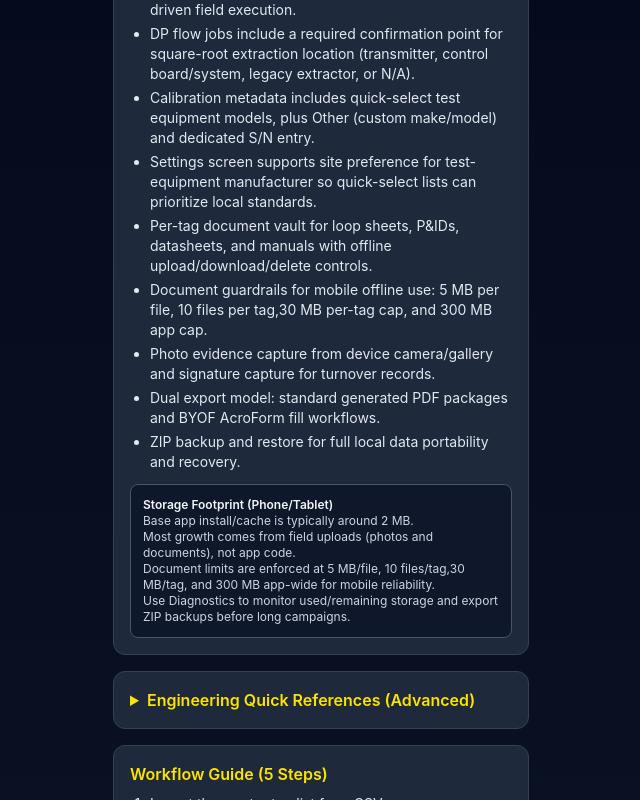
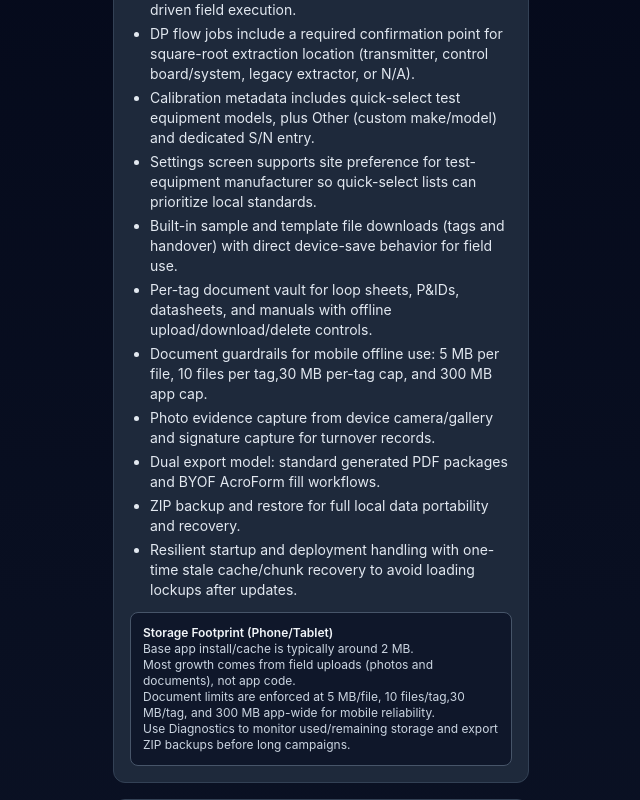
Before and after one commit to ryan10sa-star/LoopVault-Web, a React (Vite) app: page /help in a window 1280 px wide. Shown: the part 602-1402 px from the top of the page, without its empty margins (319-959 px from the left). Built offline with nearby package versions, Linux system fonts and the light colour scheme.

Commit message:
Polish Actions labels and refresh Help capabilities

```diff
--- a/src/pages/Help.tsx
+++ b/src/pages/Help.tsx
@@ -105,6 +105,7 @@ export function Help(): JSX.Element {
           <li>DP flow jobs include a required confirmation point for square-root extraction location (transmitter, control board/system, legacy extractor, or N/A).</li>
           <li>Calibration metadata includes quick-select test equipment models, plus Other (custom make/model) and dedicated S/N entry.</li>
           <li>Settings screen supports site preference for test-equipment manufacturer so quick-select lists can prioritize local standards.</li>
+          <li>Built-in sample and template file downloads (tags and handover) with direct device-save behavior for field use.</li>
           <li>Per-tag document vault for loop sheets, P&amp;IDs, datasheets, and manuals with offline upload/download/delete controls.</li>
           <li>
             Document guardrails for mobile offline use: {Math.round(MAX_DOCUMENT_BYTES / (1024 * 1024))} MB per file, {MAX_DOCUMENTS_PER_TAG} files per tag,
@@ -113,6 +114,7 @@ export function Help(): JSX.Element {
           <li>Photo evidence capture from device camera/gallery and signature capture for turnover records.</li>
           <li>Dual export model: standard generated PDF packages and BYOF AcroForm fill workflows.</li>
           <li>ZIP backup and restore for full local data portability and recovery.</li>
+          <li>Resilient startup and deployment handling with one-time stale cache/chunk recovery to avoid loading lockups after updates.</li>
         </ul>
         <div className="mt-3 rounded-lg border border-slate-600 bg-slate-900 p-3 text-xs text-slate-300">
           <p className="font-semibold text-slate-100">Storage Footprint (Phone/Tablet)</p>
```
